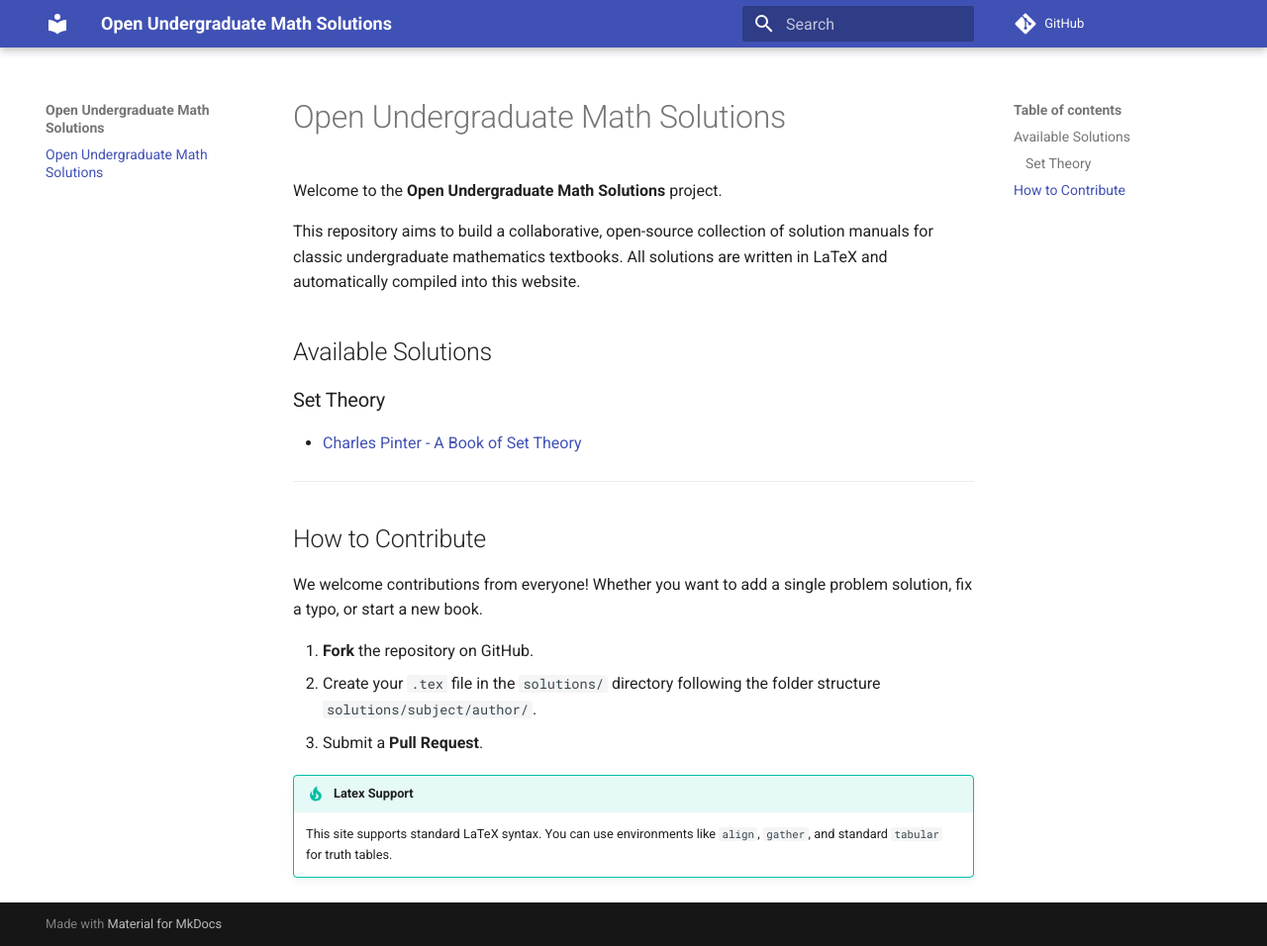
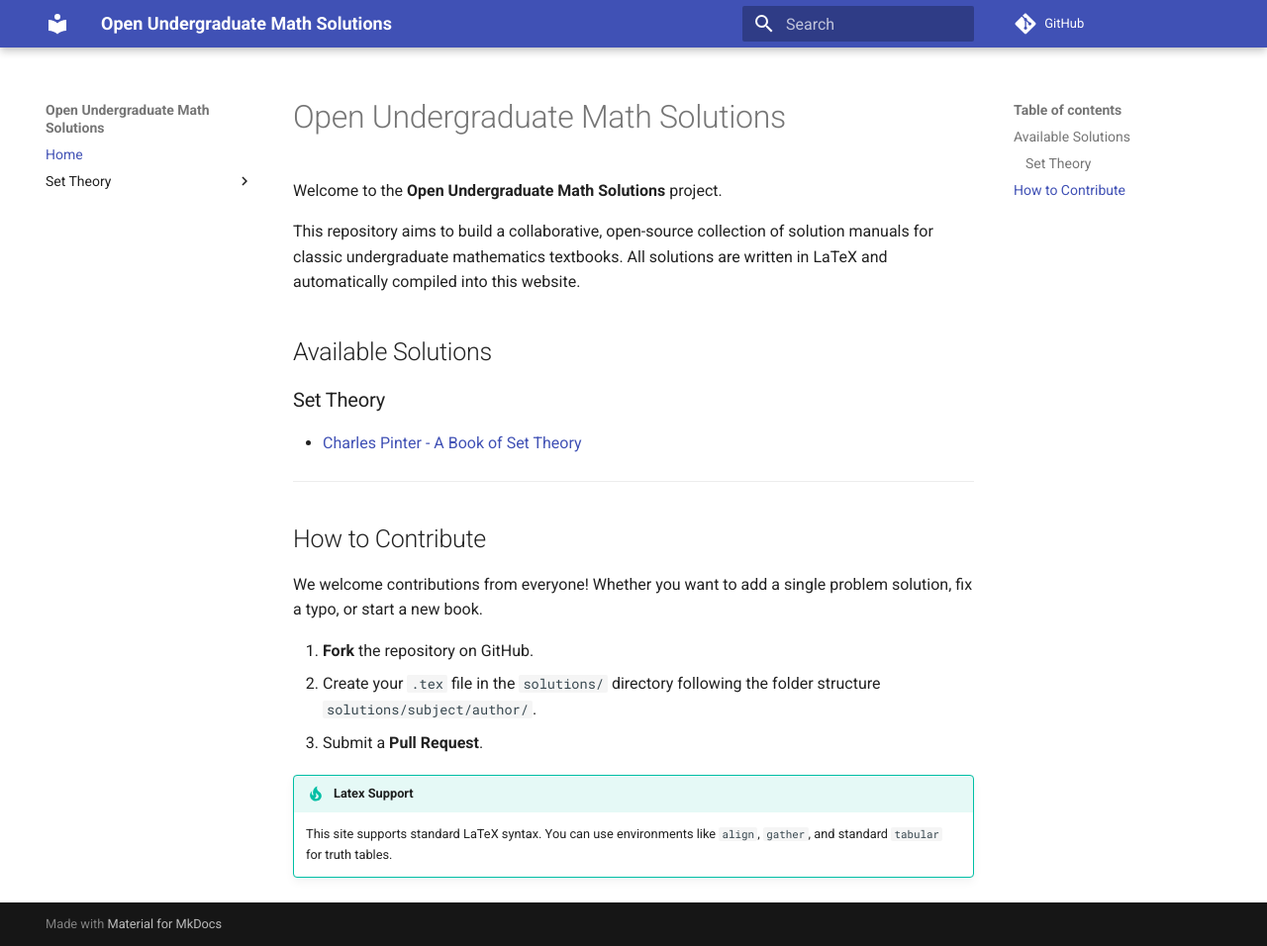
Before and after one commit to brasarlington/open-undergraduate-math-books-solutions, an MkDocs documentation site: the page built from docs/index.md, in a window 1280 px wide and 956 px high. Shown: the whole window at 99% size. Built offline with MkDocs 1.6.1 and Material for MkDocs 9.7.7, drawn with Linux system fonts in a browser that asks for light colours; comment, search, counter and statistics services are not loaded; some of the changed lines change nothing that is shown.

Commit message:
Update mkdocs.yml

```diff
--- a/mkdocs.yml
+++ b/mkdocs.yml
@@ -26,7 +26,7 @@ extra_javascript:
   - https://polyfill.io/v3/polyfill.min.js?features=es6
   - https://cdn.jsdelivr.net/npm/mathjax@3/es5/tex-mml-chtml.js
 
-#nav:
- # - Home: index.md
-  #- Set Theory:
-   # - 'Charles Pinter - Chapter 1': set-theory/pinter/chapter1.md
+nav:
+  - Home: index.md
+  - Set Theory:
+    - 'Charles Pinter - Chapter 1': set-theory/pinter/chapter1.md
```
